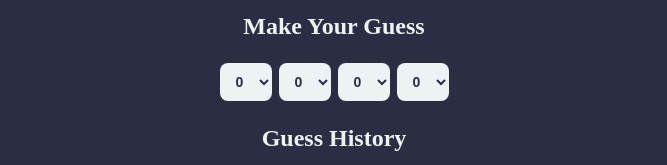
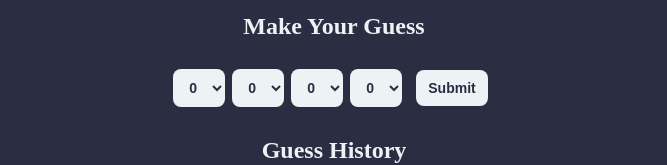
Before and after one commit to lundas/mastermind, a React app: page / in a window 1280 px wide. Both pictures are taken after a click on the button "Start Game". Shown: the part 163-328 px from the top of the page, without its empty margins (306-973 px from the left). Built offline with nearby package versions, Linux system fonts and the light colour scheme; no server answers.

Commit message:
updated difficulty state default to 4

```diff
--- a/client/src/components/App.jsx
+++ b/client/src/components/App.jsx
@@ -10,7 +10,7 @@ export default function App() {
   let [guessList, setGuessList] = useState([]);
   let [highScores, setHighScores] = useState([]);
   let [showHighScores, setShowHighScores] = useState(false);
-  let [difficulty, setDifficulty] = useState(null);
+  let [difficulty, setDifficulty] = useState('4');
 
   function startGame(username, difficulty) {
     return axios.post('/api/init', { username, difficulty });
--- a/client/src/components/GuessHistoryList.jsx
+++ b/client/src/components/GuessHistoryList.jsx
@@ -32,7 +32,7 @@ export default function GuessHistoryList({ guessList, setGameStarted, setDifficu
       <button type="button" id="end-game-button" onClick={(e) => {
         e.preventDefault();
         setGameStarted(false);
-        setDifficulty(null);
+        setDifficulty('4');
       }}>End Game</button>
     </div>
   )
```
